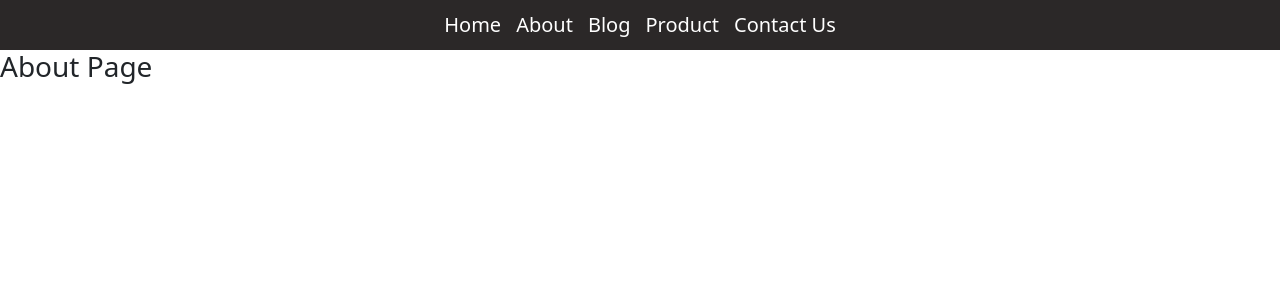
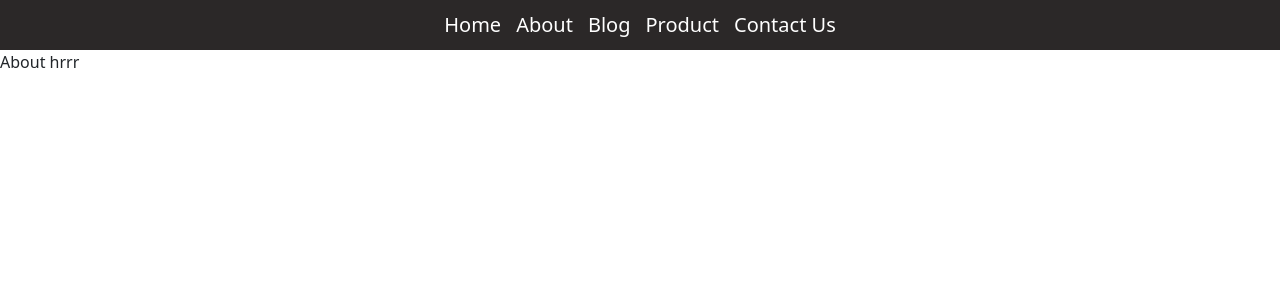
Before and after one commit to sabbirahmed32/my-react-app, a React (Vite) app: page /about in a window 1280 px wide. Shown: the top 300 px of the page. Built offline with nearby package versions, Linux system fonts and the light colour scheme.

Commit message:
daynamic data add

```diff
--- a/src/componant/About.jsx
+++ b/src/componant/About.jsx
@@ -1,9 +1,10 @@
 
 import React from "react"
+import Herosection from "./about/Herosection"
 function About(){
     return (
         <div>
-            <h3>About Page</h3>
+            <Herosection></Herosection>
         </div>
     )
 }
--- /dev/null
+++ b/src/componant/about/Herosection.jsx
@@ -0,0 +1,9 @@
+import React from 'react'
+
+function Herosection() {
+  return (
+    <div>About hrrr</div>
+  )
+}
+
+export default Herosection
```
